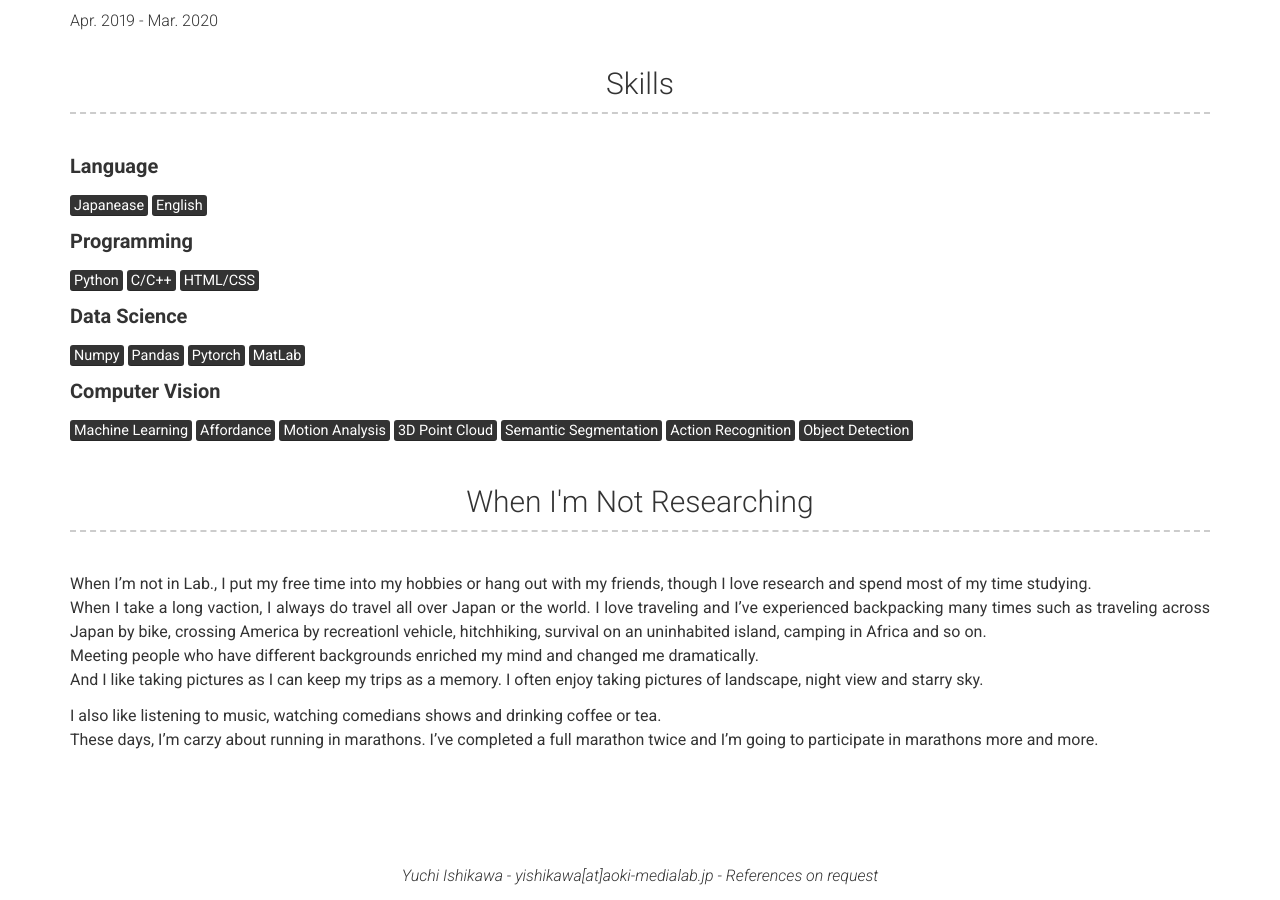
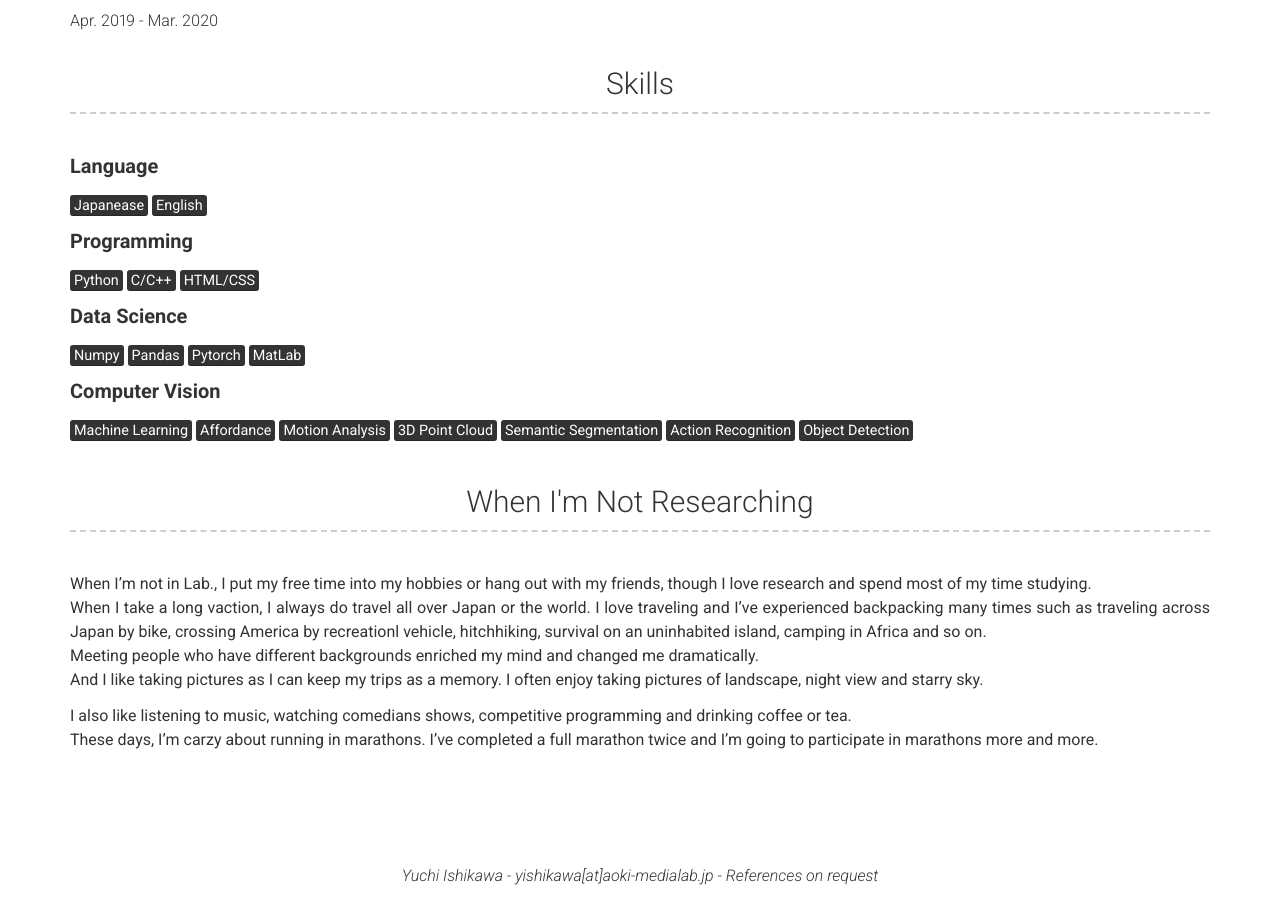
Before and after one commit to yiskw713/yiskw713.github.io.v1, a Jekyll site: the page built from index.md, in a window 1280 px wide and 900 px high, scrolled down 3591 px. Built offline with Jekyll 4.4.1, drawn with Linux system fonts in a browser that asks for light colours; some of the changed text lies outside the part shown.

Commit message:
some minor changes

```diff
--- a/_config.yml
+++ b/_config.yml
@@ -35,7 +35,7 @@ about_content: |
 
   I'm full of curiosity. I always want to acquire a lot of knowledge and catch up cutting-edge technology.<br>
   I also love traveling, camera, running in marathons, listening to music and so on. <br>
-  If you get interested in me, Do Not hesitate to contact me!!<br>
+  If you get interested in me, do NOT hesitate to contact me!!<br>
 
 # Education Section
 education_title: Education #(Use this to override about education section title)
@@ -91,7 +91,7 @@ more_content: | # this will include new lines to allow paragraphs
   Meeting people who have different backgrounds enriched my mind and changed me dramatically.<br>
   And I like taking pictures as I can keep my trips as a memory. I often enjoy taking pictures of landscape, night view and starry sky.<br>
 
-  I also like listening to music, watching comedians shows and drinking coffee or tea.<br>
+  I also like listening to music, watching comedians shows, competitive programming and drinking coffee or tea.<br>
   These days, I'm carzy about running in marathons. I've completed a full marathon twice and I'm going to participate in marathons more and more.
 
 # Footer
```
